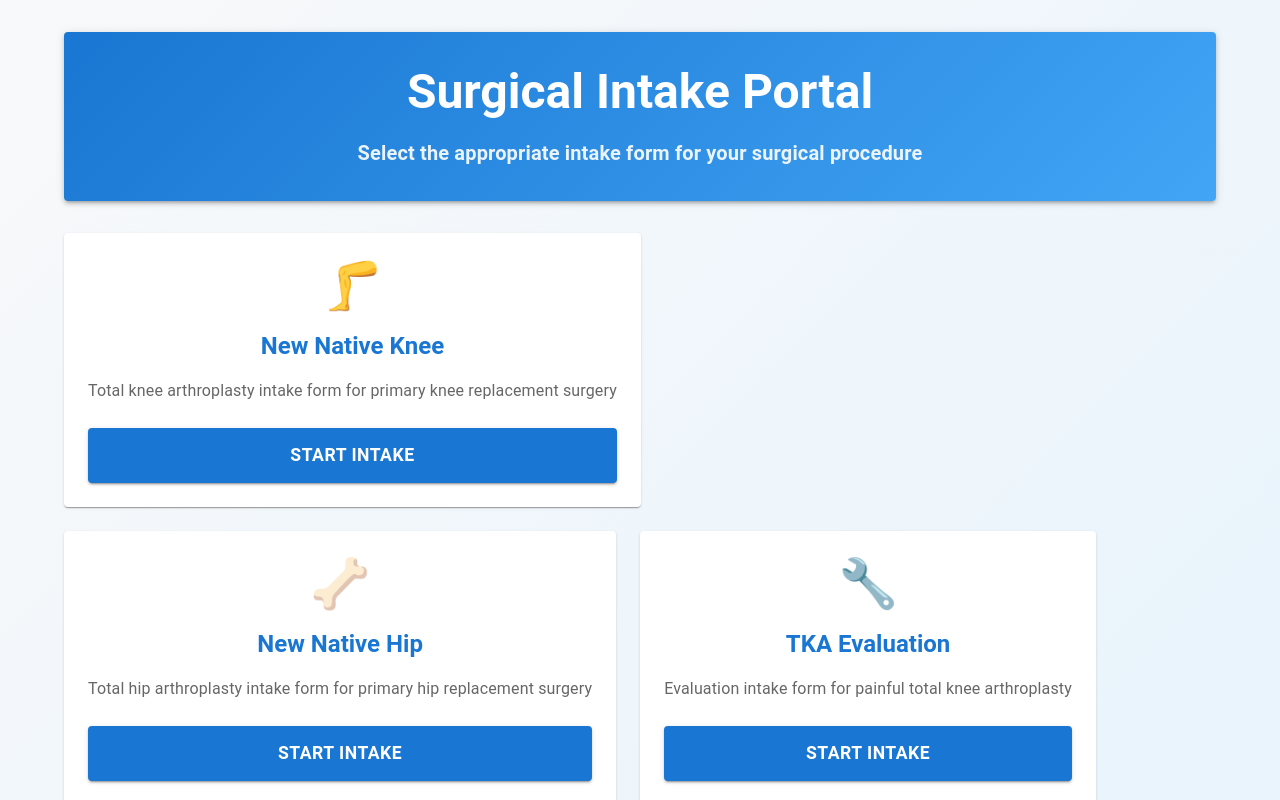
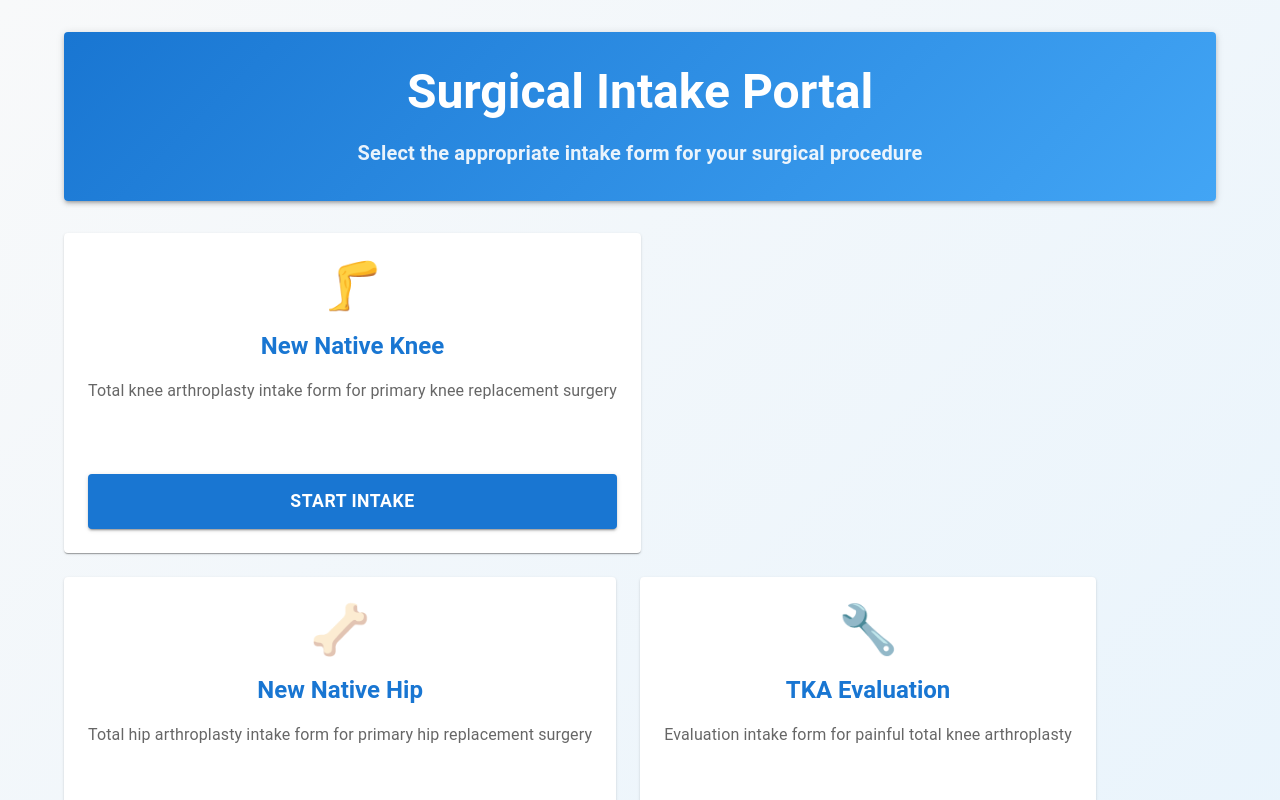
Before and after one commit to mhinman87/surgeon-intake, a React (Create React App) app: page / in a window 1280 px wide. Shown: the top 800 px of the page. Built offline with nearby package versions, Linux system fonts and the light colour scheme.

Commit message:
Fixed landing page card sizing to ensure all cards are the same height

```diff
--- a/src/components/LandingPage.js
+++ b/src/components/LandingPage.js
@@ -101,6 +101,7 @@ const LandingPage = () => {
               <Card
                 sx={{
                   height: '100%',
+                  minHeight: '320px',
                   display: 'flex',
                   flexDirection: 'column',
                   transition: 'all 0.3s ease-in-out',
@@ -122,7 +123,15 @@ const LandingPage = () => {
                     alignItems: 'stretch',
                   }}
                 >
-                  <CardContent sx={{ flexGrow: 1, textAlign: 'center', p: 3 }}>
+                  <CardContent sx={{
+                    flexGrow: 1,
+                    textAlign: 'center',
+                    p: 3,
+                    display: 'flex',
+                    flexDirection: 'column',
+                    justifyContent: 'space-between'
+                  }}>
+                    <Box>
                       {/* Icon */}
                       <Typography
                         variant="h2"
@@ -160,6 +169,7 @@ const LandingPage = () => {
                       >
                         {option.description}
                       </Typography>
+                    </Box>
 
                     {/* Status Button */}
                     <Button
```
Lines whose indentation alone changed are shown as unchanged.
